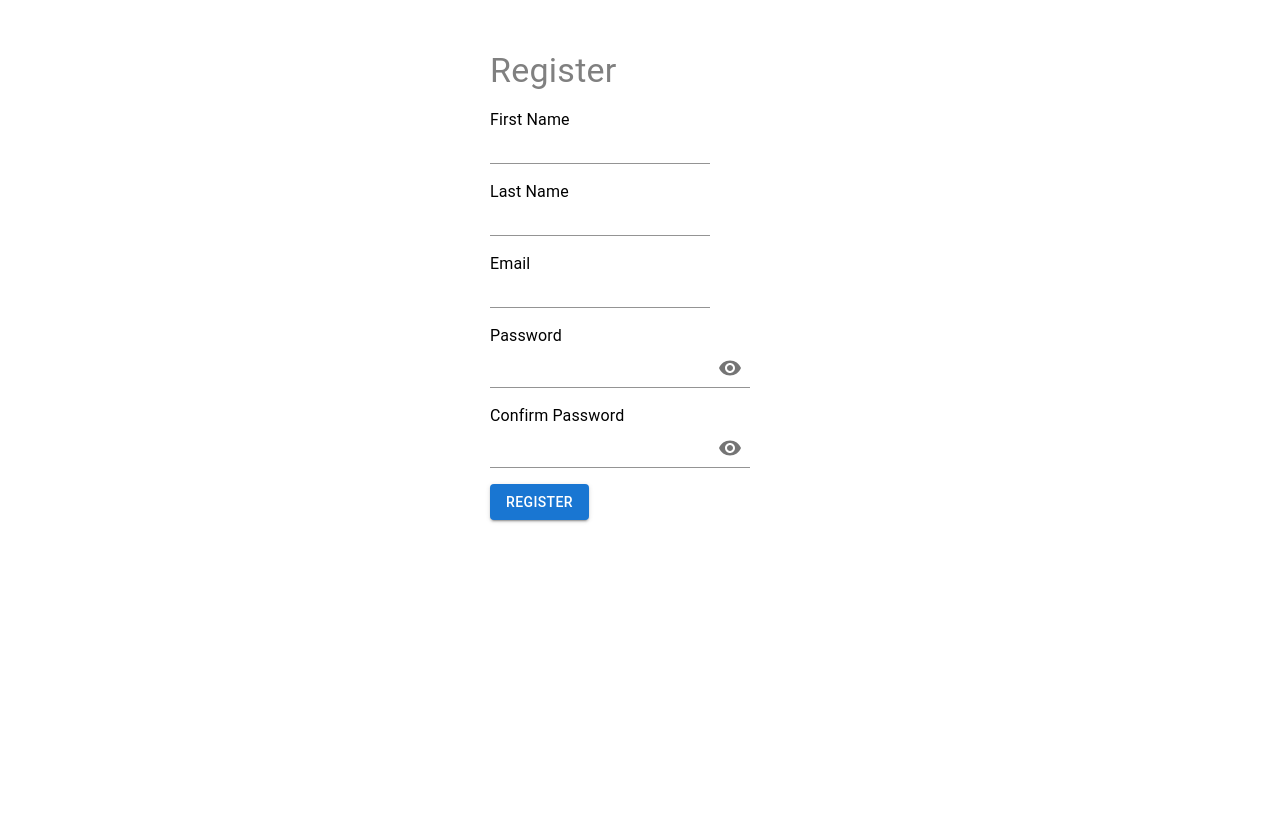
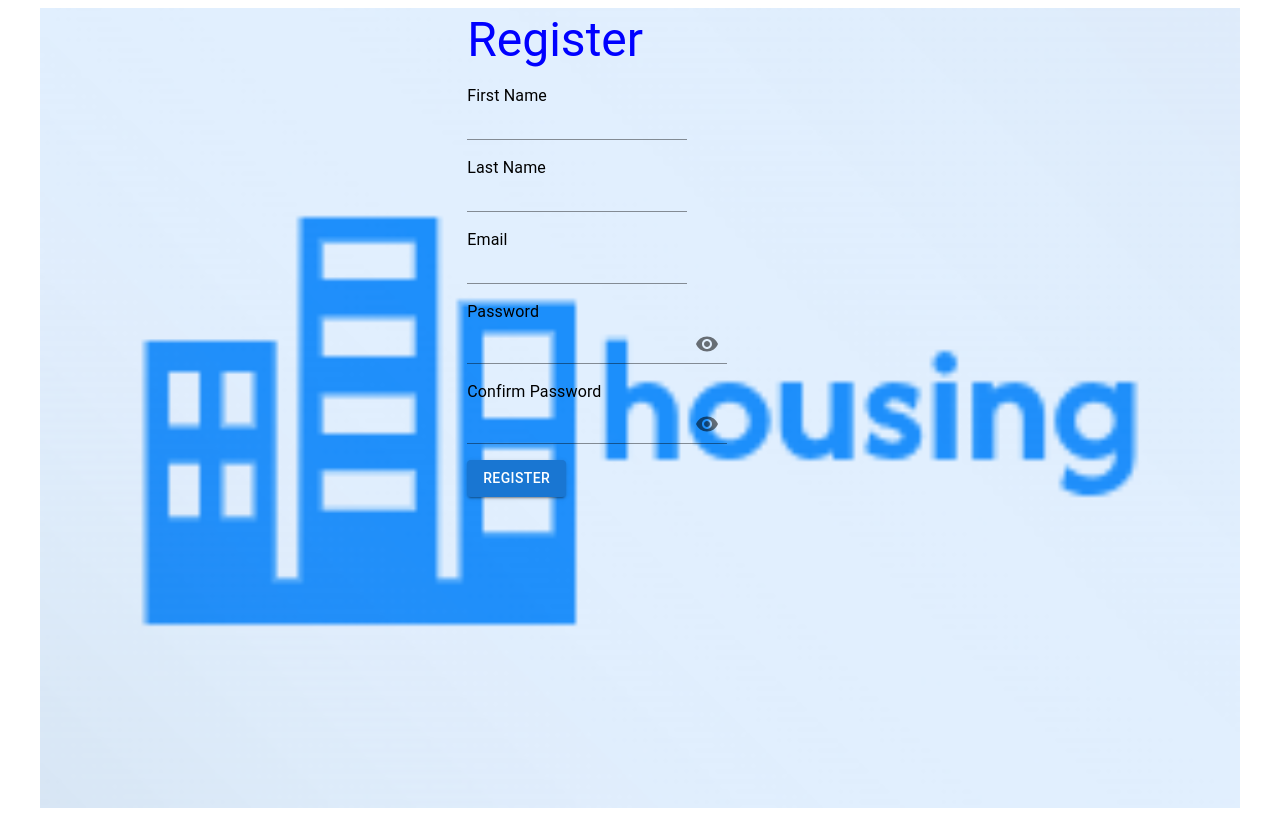
Before and after one commit to nathansungu/housingProject, a React (Vite) app in the folder frontend/: page /register in a window 1280 px wide. Built offline with nearby package versions, Linux system fonts and the light colour scheme.

Commit message:
setup registration page

```diff
--- a/frontend/src/components/users.componets/register.tsx
+++ b/frontend/src/components/users.componets/register.tsx
@@ -51,17 +51,31 @@ const Register = () => {
     }
   }, [isSuccess]);
   return (
-    <>
-    <Container >
+    <
+    >
+    <Container
+      sx={{
+        backgroundImage:"url(/logo.png)",
+        backgroundRepeat: "no-repeat",
+        backgroundSize:"cover",
+        backgroundPosition: "center",
+        backgroundBlendMode: "darken",
+        height: "100vh",
+        margin: "auto",
+        alignItems: "center",
+        justifyContent: "center",
+      }}
+      >
       <Box
         display="flex"
         flexDirection="column"
         gap={2}
-        width="300px"
+        width={{ xs: "90%", sm: "70%", md: "50%", lg: "30%" }}
         margin="auto"
-        marginTop="50px"
+        marginTop="5px"
+        padding={.5}
       >
-        <Typography variant="h4" color={"grey"}>
+        <Typography variant="h3" color={"blue"} >
           Register
         </Typography>
         <Snackbar
```
